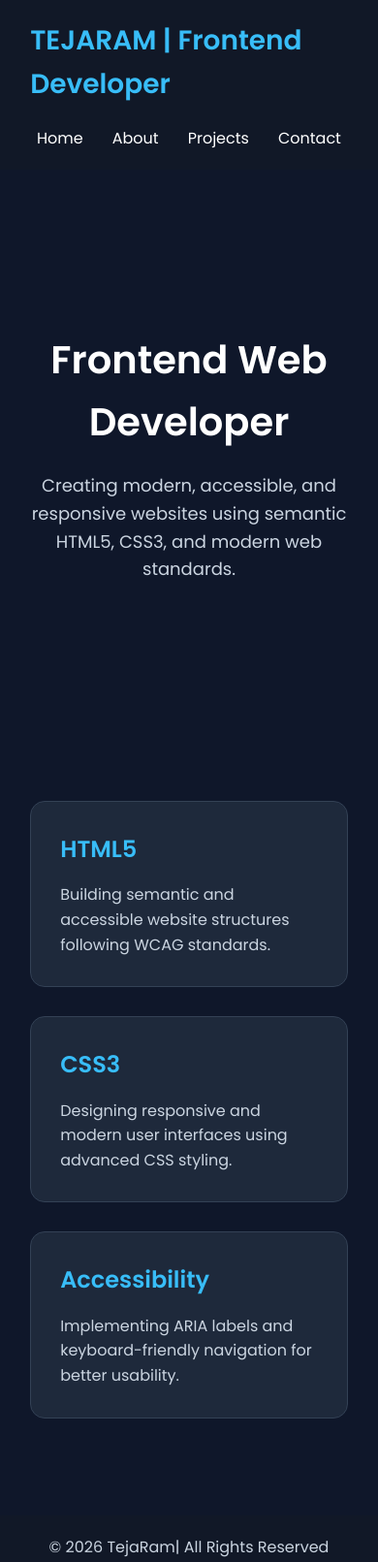
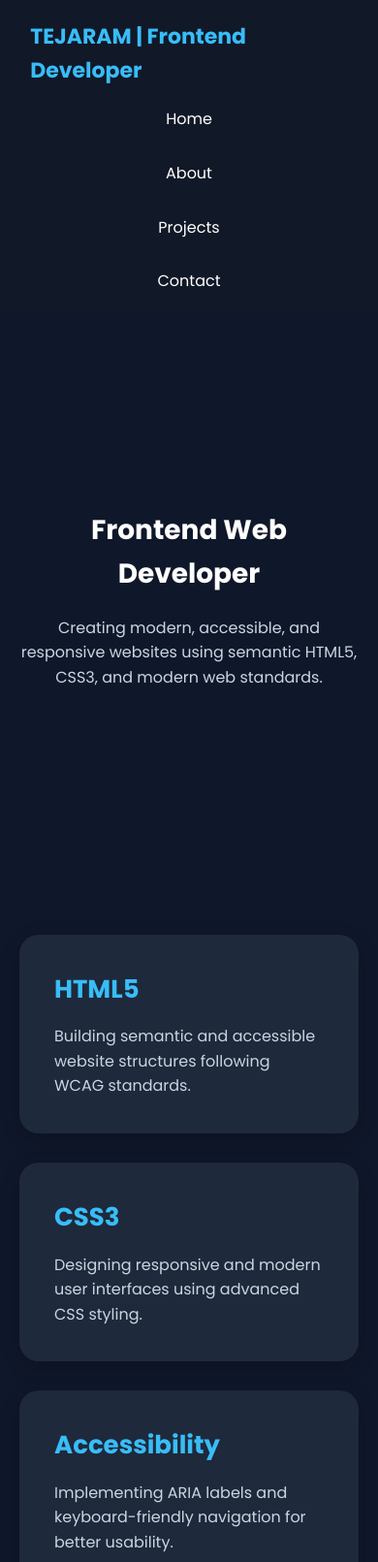
Before and after one commit to TejaramMedisetti/portfolio-website, a plain HTML site: page index.html in a window 390 px wide. Shown: the top 1611 px of the page at 97% size. Drawn offline with Linux system fonts and the light colour scheme.

Commit message:
Added advanced responsive CSS architecture

```diff
--- a/style.css
+++ b/style.css
@@ -1,6 +1,34 @@
-/* style.css */
+/* GOOGLE FONT */
 
-@import url('https://fonts.googleapis.com/css2?family=Poppins:wght@300;400;500;600&display=swap');
+@import url('https://fonts.googleapis.com/css2?family=Poppins:wght@300;400;500;600;700&display=swap');
+
+/* CSS VARIABLES */
+
+:root{
+
+    --bg-color:#0f172a;
+    --card-color:#1e293b;
+    --text-color:#ffffff;
+    --secondary-text:#cbd5e1;
+    --primary-color:#38bdf8;
+    --header-color:#111827;
+
+}
+
+/* LIGHT MODE */
+
+.light-mode{
+
+    --bg-color:#f8fafc;
+    --card-color:#ffffff;
+    --text-color:#0f172a;
+    --secondary-text:#475569;
+    --primary-color:#2563eb;
+    --header-color:#e2e8f0;
+
+}
+
+/* RESET */
 
 *{
     margin:0;
@@ -8,153 +36,249 @@
     box-sizing:border-box;
 }
 
+/* BODY */
+
 body{
+
     font-family:'Poppins',sans-serif;
-    background:#0f172a;
-    color:white;
+    background:var(--bg-color);
+    color:var(--text-color);
     line-height:1.6;
+    transition:0.4s;
+
 }
 
 /* HEADER */
 
 header{
-    background:#111827;
-    padding:20px 8%;
+
+    background:var(--header-color);
     position:sticky;
     top:0;
+    z-index:1000;
+    padding:20px 8%;
+
 }
 
+/* NAVIGATION */
+
 nav{
+
     display:flex;
     justify-content:space-between;
     align-items:center;
+    flex-wrap:wrap;
+
 }
 
 .logo{
+
     font-size:28px;
-    font-weight:600;
-    color:#38bdf8;
+    font-weight:700;
+    color:var(--primary-color);
+
 }
 
 nav ul{
+
     display:flex;
     gap:30px;
     list-style:none;
+
 }
 
 nav a{
-    color:white;
+
+    color:var(--text-color);
     text-decoration:none;
     font-size:16px;
     transition:0.3s;
+
 }
 
 nav a:hover{
-    color:#38bdf8;
+
+    color:var(--primary-color);
+
 }
 
 /* HERO SECTION */
 
 .hero{
-    min-height:70vh;
+
+    min-height:90vh;
+
     display:flex;
     flex-direction:column;
     justify-content:center;
     align-items:center;
+
     text-align:center;
+
     padding:40px 20px;
+
 }
 
 .hero h2{
-    font-size:55px;
+
+    font-size:60px;
     margin-bottom:20px;
+
 }
 
 .hero p{
+
     max-width:700px;
+    color:var(--secondary-text);
     font-size:18px;
-    color:#cbd5e1;
+
+}
+
+/* GRID LAYOUT */
+
+.about-section,
+.projects-container{
+
+    display:grid;
+
+    grid-template-columns:
+    repeat(auto-fit,minmax(300px,1fr));
+
+    gap:30px;
+
+    padding:80px 8%;
+
 }
 
 /* CARDS */
 
-.about-section,
-.projects-container{
-    display:grid;
-    grid-template-columns:repeat(auto-fit,minmax(280px,1fr));
-    gap:30px;
-    padding:60px 8%;
-}
+.card{
 
-.card{
-    background:#1e293b;
-    padding:30px;
-    border-radius:15px;
-    transition:0.3s;
-    border:1px solid #334155;
+    background:var(--card-color);
+
+    padding:35px;
+
+    border-radius:20px;
+
+    transition:0.4s;
+
+    border:1px solid transparent;
+
+    box-shadow:0 5px 20px rgba(0,0,0,0.2);
+
 }
 
 .card:hover{
+
     transform:translateY(-10px);
-    border-color:#38bdf8;
+
+    border-color:var(--primary-color);
+
 }
 
+/* CARD CONTENT */
+
 .card h3{
-    color:#38bdf8;
+
+    color:var(--primary-color);
+
     margin-bottom:15px;
-    font-size:24px;
+
+    font-size:26px;
+
 }
 
 .card p{
-    color:#cbd5e1;
+
+    color:var(--secondary-text);
+
 }
 
 /* CONTACT FORM */
 
 form{
-    max-width:600px;
+
+    max-width:700px;
+
     margin:50px auto;
+
+    background:var(--card-color);
+
+    padding:40px;
+
+    border-radius:20px;
+
     display:flex;
+
     flex-direction:column;
-    gap:15px;
-    padding:30px;
-    background:#1e293b;
-    border-radius:15px;
+
+    gap:20px;
+
+}
+
+label{
+
+    font-weight:500;
+
 }
 
 input,
 textarea{
-    padding:14px;
+
+    padding:15px;
+
     border:none;
-    border-radius:8px;
+
+    border-radius:10px;
+
     background:#334155;
+
     color:white;
+
     font-size:16px;
+
 }
 
 button{
-    background:#38bdf8;
+
+    background:var(--primary-color);
+
     color:white;
+
     border:none;
-    padding:14px;
-    border-radius:8px;
+
+    padding:15px;
+
+    border-radius:10px;
+
     cursor:pointer;
+
     font-size:16px;
+
     transition:0.3s;
+
 }
 
 button:hover{
-    background:#0ea5e9;
+
+    opacity:0.8;
+
 }
 
 /* FOOTER */
 
 footer{
-    background:#111827;
+
+    background:var(--header-color);
+
     text-align:center;
-    padding:20px;
-    margin-top:40px;
-    color:#cbd5e1;
+
+    padding:25px;
+
+    margin-top:50px;
+
+    color:var(--secondary-text);
+
 }
 
 /* ACCESSIBILITY */
@@ -163,7 +287,23 @@ a:focus,
 button:focus,
 input:focus,
 textarea:focus{
+
     outline:3px solid yellow;
+
+}
+
+/* RESPONSIVE DESIGN */
+
+/* TABLET */
+
+@media(max-width:992px){
+
+    .hero h2{
+
+        font-size:45px;
+
+    }
+
 }
 
 /* MOBILE */
@@ -171,12 +311,66 @@ textarea:focus{
 @media(max-width:768px){
 
     nav{
+
         flex-direction:column;
         gap:20px;
+
+    }
+
+    nav ul{
+
+        flex-direction:column;
+        text-align:center;
+
+    }
+
+    .hero{
+
+        min-height:70vh;
+
     }
 
     .hero h2{
-        font-size:40px;
+
+        font-size:36px;
+
+    }
+
+    .hero p{
+
+        font-size:16px;
+
+    }
+
+    .about-section,
+    .projects-container{
+
+        padding:50px 20px;
+
+    }
+
+    form{
+
+        margin:30px 20px;
+
     }
 
 }
+
+/* SMALL MOBILE */
+
+@media(max-width:480px){
+
+    .hero h2{
+
+        font-size:28px;
+
+    }
+
+    .logo{
+
+        font-size:22px;
+
+    }
+
+}
```
